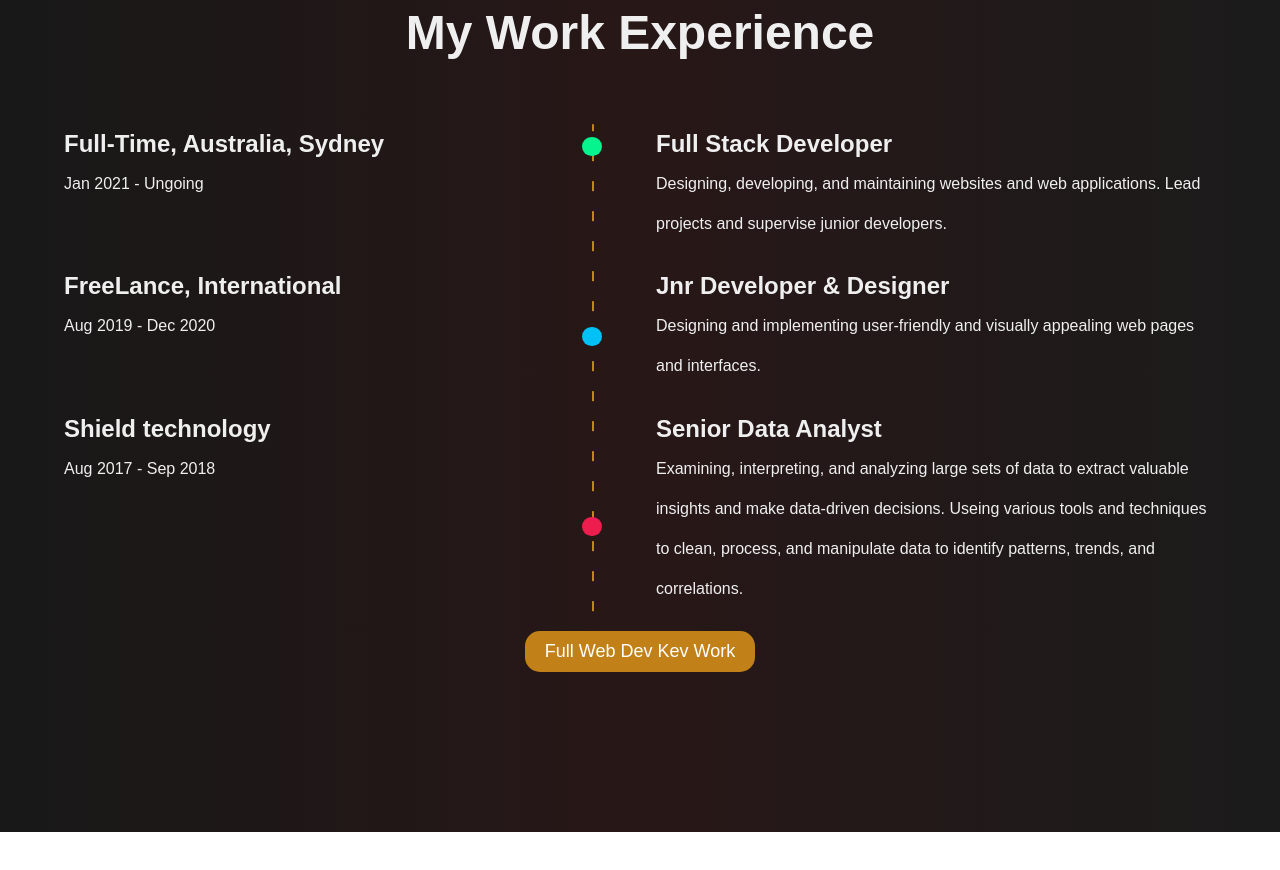
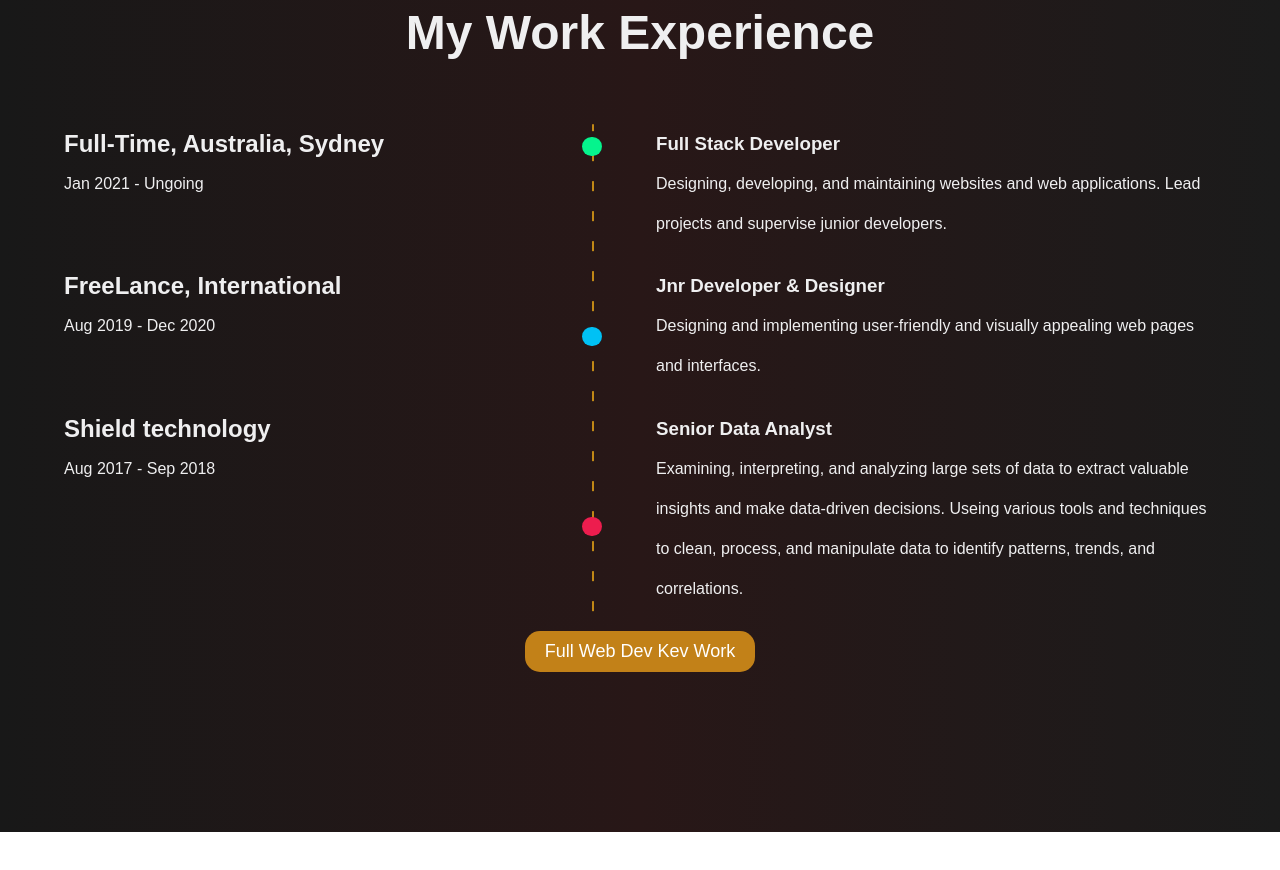
Before and after one commit to kevin-van-deventer/FullWebDevKev, a React (Vite) app: page / in a window 1280 px wide. Shown: the part 1660-2530 px from the top of the page. Built offline with nearby package versions, Linux system fonts and the light colour scheme; a web font is replaced by a local one.

Commit message:
removed dup h1 and added canonical tag

```diff
--- a/index.html
+++ b/index.html
@@ -3,6 +3,8 @@
   <head>
     <meta charset="UTF-8" />
     <meta name="viewport" content="width=device-width, initial-scale=1.0" />
+    <meta name="description" content="Full Stack Web Developer Kevin" />
+    <link rel="canonical" href="https://fullwebdevkev.com" />
     <!-- favicon here -->
     <link rel="icon" type="image/svg+xml" href="/favicon.ico" />
     <!-- <link rel="shortcut icon" href="/favicon.ico" /> -->
--- a/src/components/Work/Work.jsx
+++ b/src/components/Work/Work.jsx
@@ -33,11 +33,11 @@ const Work = () => {
                 className={`flexCenter ${css.exp}`}
               >
                 <div className={css.post}>
-                  <h1>{exp.place}</h1>
+                  <h2>{exp.place}</h2>
                   <p>{exp.tenure}</p>
                 </div>
                 <div className={css.role}>
-                  <h1>{exp.role}</h1>
+                  <h3>{exp.role}</h3>
                   <p>{exp.detail}</p>
                 </div>
               </motion.div>
```
Also changed, not shown: 1 other file (tests, documents, lock files or other folders).
